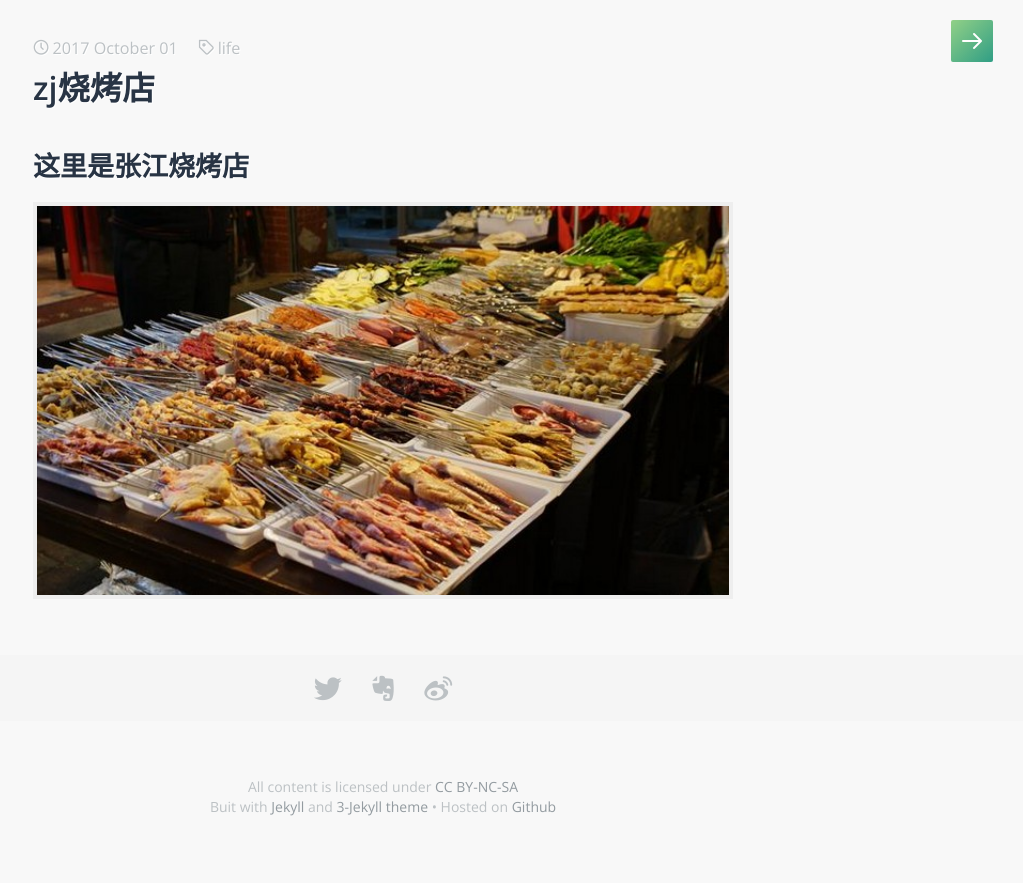
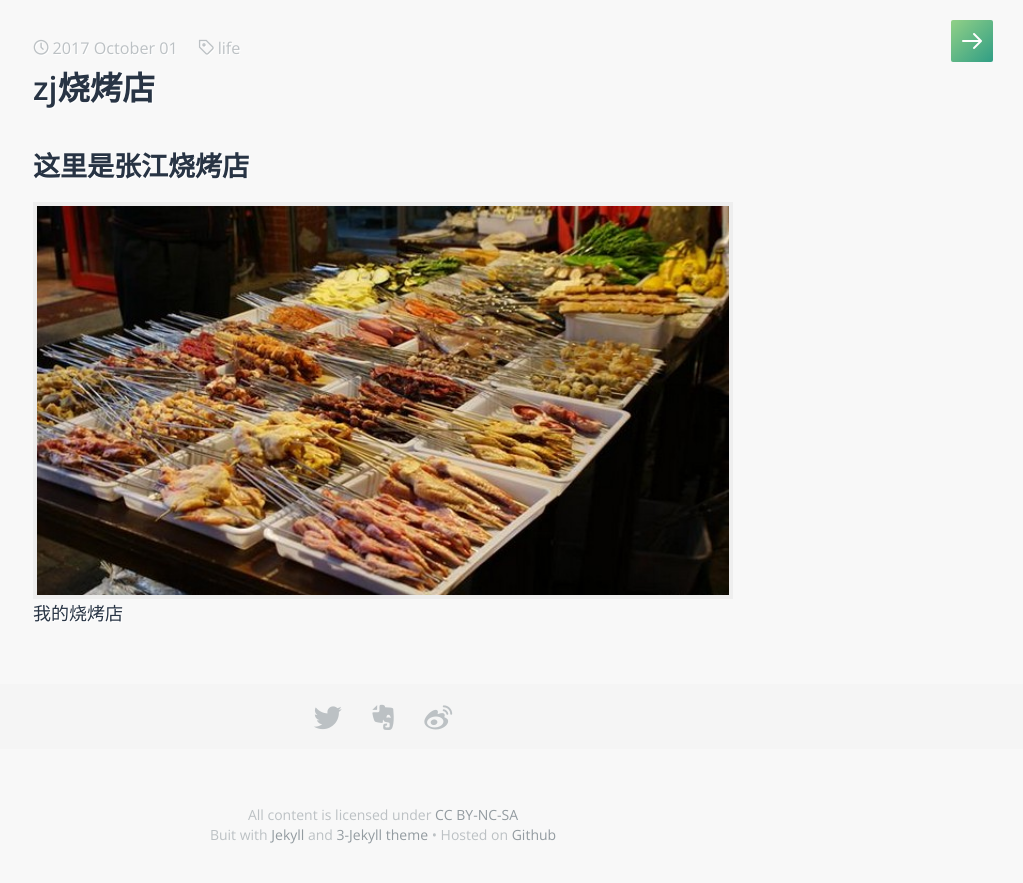
Before and after one commit to chaningchen/chaningchen.github.io, a Jekyll site: the page built from _posts/2017-10-01-skd.markdown, in a window 1280 px wide. Shown: the top 883 px of the page, without its empty margins (257-1280 px from the left). Built offline with Jekyll 4.4.1, drawn with Linux system fonts in a browser that asks for light colours; some web fonts are replaced.

Commit message:
加了一行文字

```diff
--- a/_posts/2017-10-01-skd.markdown
+++ b/_posts/2017-10-01-skd.markdown
@@ -8,3 +8,4 @@ tags: life
 
 ## 这里是张江烧烤店
 ![Alt text](/assets/img/skd.jpg)
+我的烧烤店
```
Also changed, not shown: 7 other files.
